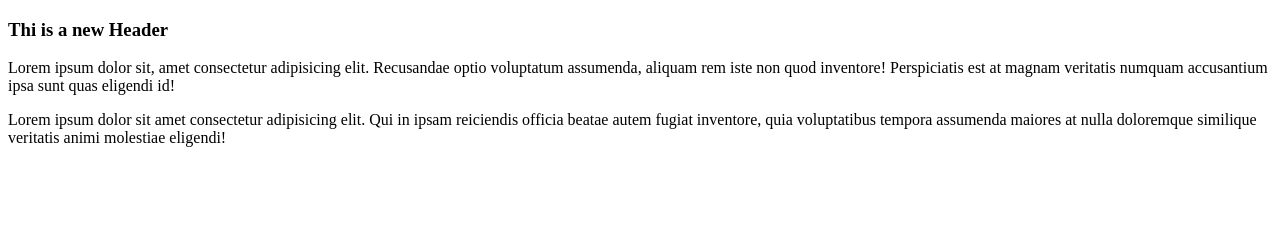
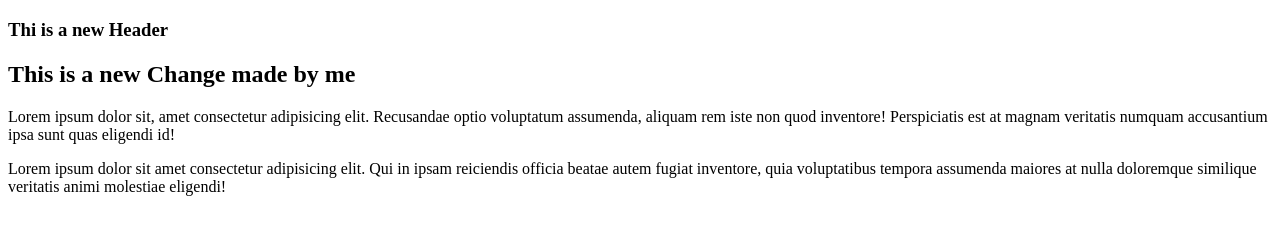
Before and after one commit to Gbemiiiii/Photography-Landing-Page, a plain HTML site: page index.html in a window 1280 px wide. Drawn offline with Linux system fonts and the light colour scheme.

Commit message:
Update index.html

```diff
--- a/index.html
+++ b/index.html
@@ -10,6 +10,9 @@
 
     <div>
         <h3>Thi is a new Header</h3>
+        <h2>
+            This is a new Change made by me
+        </h2>
 
         <p>
             Lorem ipsum dolor sit, amet consectetur adipisicing elit. Recusandae optio voluptatum assumenda, aliquam rem iste non quod inventore! Perspiciatis est at magnam veritatis numquam accusantium ipsa sunt quas eligendi id!
```
